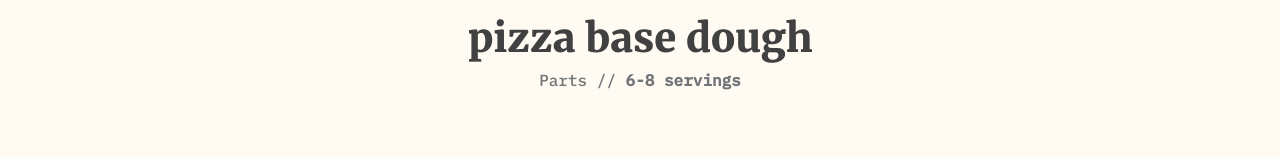
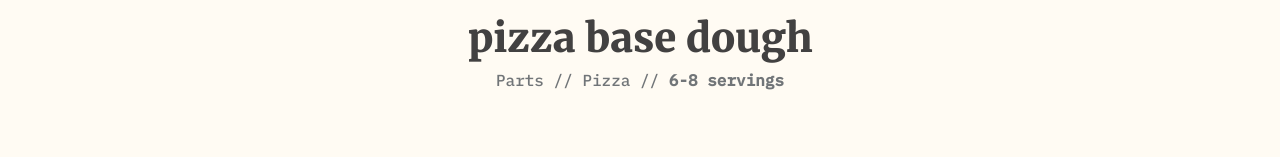
Before and after one commit to adrhumphreys/recipes, a Gatsby site: page /pizza-base-dough in a window 1280 px wide. Shown: the part 133-290 px from the top of the page. Built offline with nearby package versions, Linux system fonts and the light colour scheme; Gatsby itself is replaced by a stand-in of ours.

Commit message:
Update Recipes “pizza-base-dough”

```diff
--- a/content/recipes/pizza-base-dough.md
+++ b/content/recipes/pizza-base-dough.md
@@ -4,6 +4,7 @@ slug: pizza-base-dough
 servings: 6-8
 tags:
   - Parts
+  - Pizza
 image: /images/icon.svg
 ingredients:
   - ingredient: 2 cups plain flour
```
